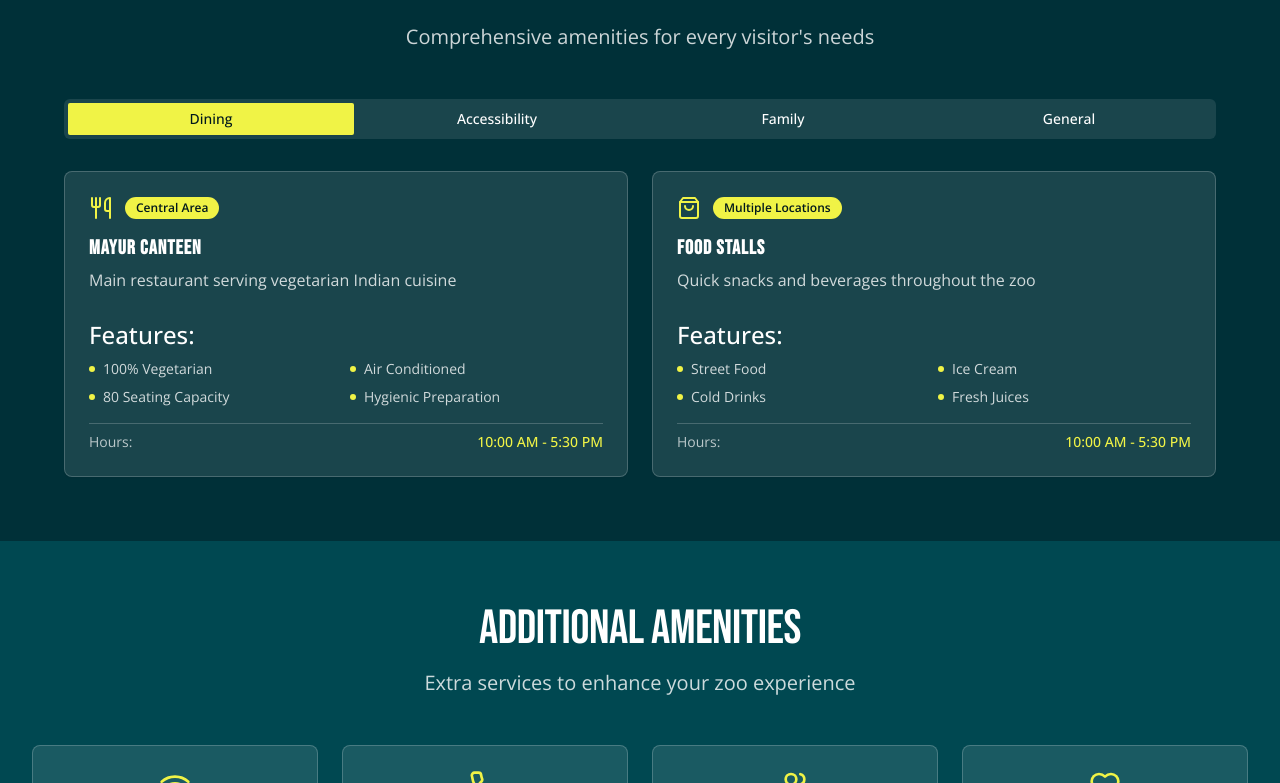
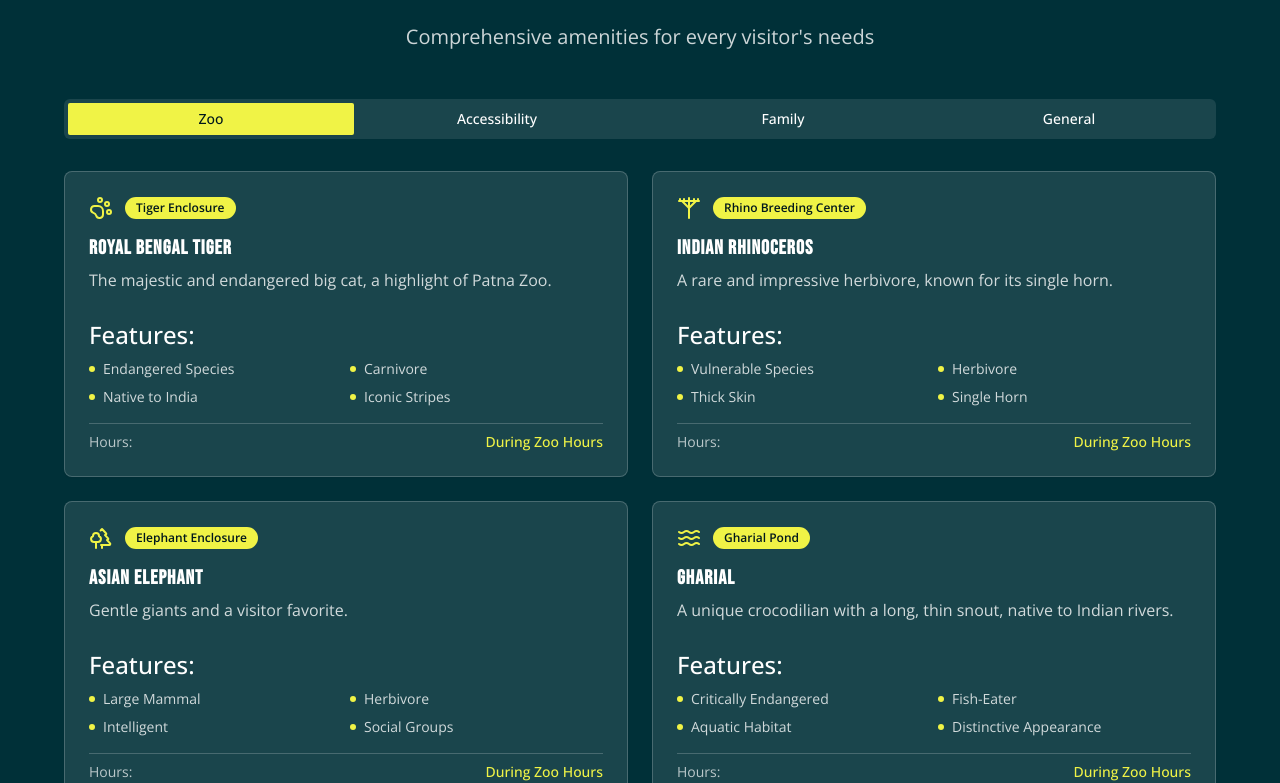
Before and after one commit to pritishraj04/patnazoo, a Next.js app: page /visit/facilities in a window 1280 px wide. Shown: the part 1257-2040 px from the top of the page. Built offline with nearby package versions, Linux system fonts and the light colour scheme.

Commit message:
Update FacilitiesPage to feature zoo animals.

```diff
--- a/app/visit/facilities/page.tsx
+++ b/app/visit/facilities/page.tsx
@@ -12,15 +12,18 @@ import {
   Utensils,
   Car,
   Accessibility,
+  Trees,
   Baby,
+  UtilityPole,
   Camera,
-  ShoppingBag,
   MapPin,
   Wifi,
   Phone,
   Heart,
   Users,
   Gamepad2,
+  PawPrint,
+  Waves
 } from "lucide-react"
 
 export default function FacilitiesPage() {
@@ -32,26 +35,43 @@ export default function FacilitiesPage() {
 
   const facilityCategories = [
     {
-      id: "dining",
-      name: "Dining & Food",
+      id: "zoo-animals",
+      name: "Zoo Animals",
       facilities: [
         {
-          name: "Mayur Canteen",
-          description: "Main restaurant serving vegetarian Indian cuisine",
-          features: ["100% Vegetarian", "Air Conditioned", "80 Seating Capacity", "Hygienic Preparation"],
-          location: "Central Area",
-          hours: "10:00 AM - 5:30 PM",
-          icon: <Utensils className="w-6 h-6" />,
+          name: "Royal Bengal Tiger",
+          description: "The majestic and endangered big cat, a highlight of Patna Zoo.",
+          features: ["Endangered Species", "Carnivore", "Native to India", "Iconic Stripes"],
+          location: "Tiger Enclosure",
+          hours: "During Zoo Hours",
+          icon: <PawPrint className="w-6 h-6" />,
         },
         {
-          name: "Food Stalls",
-          description: "Quick snacks and beverages throughout the zoo",
-          features: ["Street Food", "Ice Cream", "Cold Drinks", "Fresh Juices"],
-          location: "Multiple Locations",
-          hours: "10:00 AM - 5:30 PM",
-          icon: <ShoppingBag className="w-6 h-6" />,
+          name: "Indian Rhinoceros",
+          description: "A rare and impressive herbivore, known for its single horn.",
+          features: ["Vulnerable Species", "Herbivore", "Thick Skin", "Single Horn"],
+          location: "Rhino Breeding Center",
+          hours: "During Zoo Hours",
+          icon: <UtilityPole className="w-6 h-6" />,
+        },
+        {
+          name: "Asian Elephant",
+          description: "Gentle giants and a visitor favorite.",
+          features: ["Large Mammal", "Herbivore", "Intelligent", "Social Groups"],
+          location: "Elephant Enclosure",
+          hours: "During Zoo Hours",
+          icon: <Trees className="w-6 h-6" />,
+        },
+        {
+          name: "Gharial",
+          description: "A unique crocodilian with a long, thin snout, native to Indian rivers.",
+          features: ["Critically Endangered", "Fish-Eater", "Aquatic Habitat", "Distinctive Appearance"],
+          location: "Gharial Pond",
+          hours: "During Zoo Hours",
+          icon: <Waves className="w-6 h-6" />,
         },
       ],
+      note: "Patna Zoo is home to many more fascinating animals. Explore the zoo to discover them all!",
     },
     {
       id: "accessibility",
@@ -95,6 +115,14 @@ export default function FacilitiesPage() {
           hours: "10:00 AM - 5:30 PM",
           icon: <Gamepad2 className="w-6 h-6" />,
         },
+        {
+          name: "Mayur Canteen",
+          description: "Main restaurant serving vegetarian Indian cuisine",
+          features: ["100% Vegetarian", "Air Conditioned", "80 Seating Capacity", "Hygienic Preparation"],
+          location: "Central Area",
+          hours: "10:00 AM - 5:30 PM",
+          icon: <Utensils className="w-6 h-6" />,
+        }
       ],
     },
     {
@@ -225,7 +253,7 @@ export default function FacilitiesPage() {
               <p className="text-xl text-white/80">Comprehensive amenities for every visitor's needs</p>
             </div>
 
-            <Tabs defaultValue="dining" className="max-w-6xl mx-auto">
+            <Tabs defaultValue="zoo-animals" className="max-w-6xl mx-auto">
               <TabsList className="grid w-full h-auto grid-cols-2 lg:grid-cols-4 bg-white/10 border-white/20 mb-8">
                 {facilityCategories.map((category) => (
                   <TabsTrigger
```
